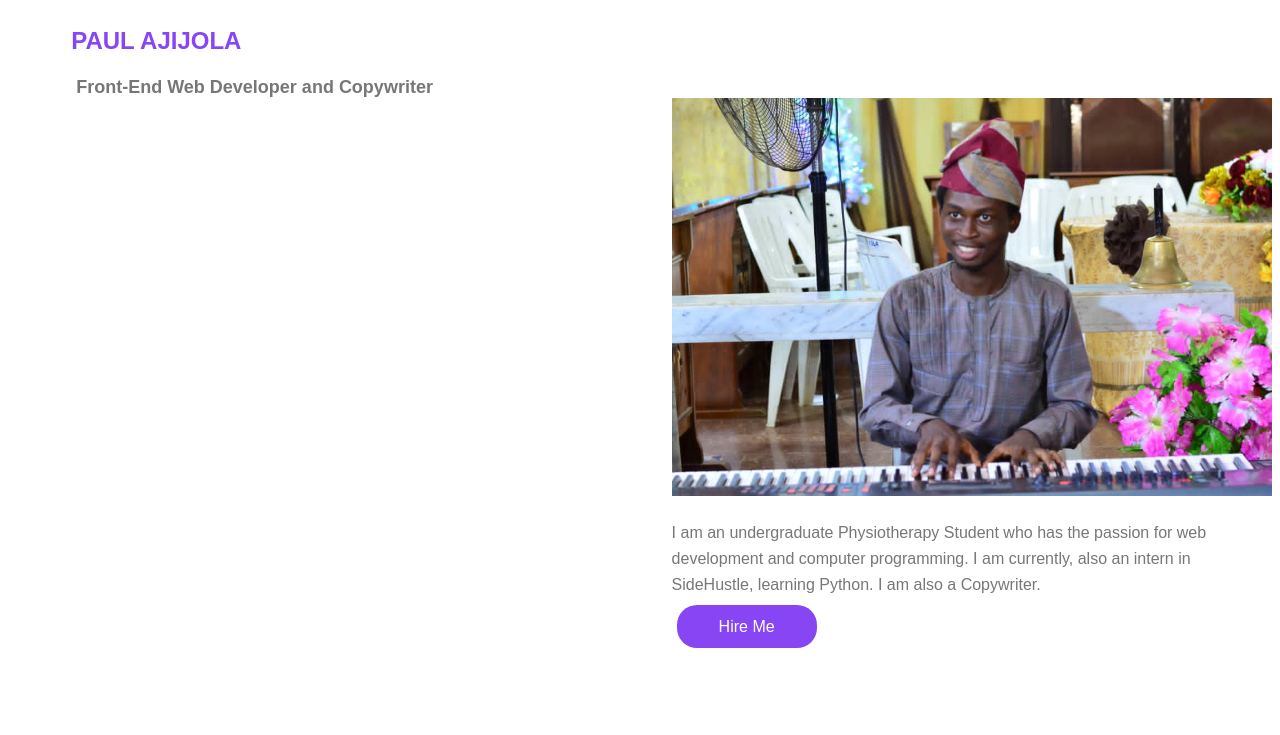
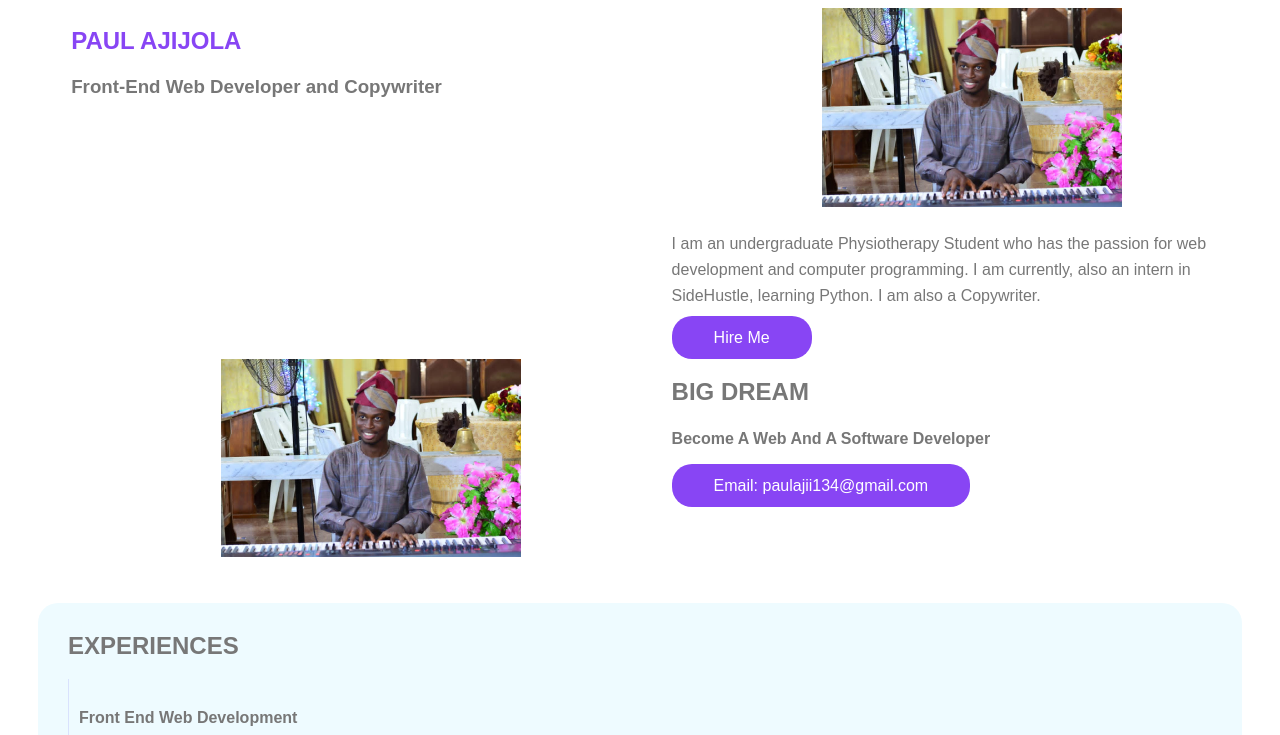
Before and after one commit to PaulAjii/my-website, a plain HTML site: page index.html in a window 1280 px wide. Shown: the top 735 px of the page. Drawn offline with Linux system fonts and the light colour scheme; a script that the page names is missing.

Commit message:
Update styles

```diff
--- a/style.css
+++ b/style.css
@@ -21,24 +21,15 @@ h1{
 
 h2 {
   text-transform: uppercase;
-  margin: 15% 5px 10px;
-}
-
-h3 {
-  font-size: 18px;
-  text-align: left;
-  margin: 0 5px 0;
 }
 
 h4 {
-  margin: 10px auto 40px 5px;
   text-transform: capitalize;
 }
 
 .side-img {
-  width: 100%;
-  margin: 15% auto auto;
-  padding-left: auto;
+  width: 50%;
+  padding-left: 25%;
 }
 
 .primary-btn {
@@ -46,8 +37,6 @@ h4 {
   color: white;
   border-radius: 20px;
   padding: 13px 42px 13px 42px;
-  margin: 5% auto 2% 5px;
-  text-align: center;
   text-decoration: none;
 }
 
```
